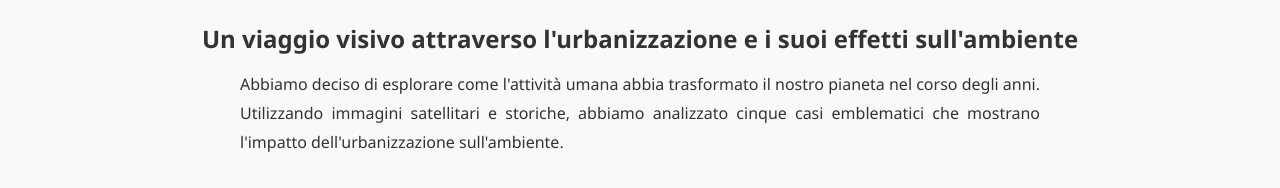
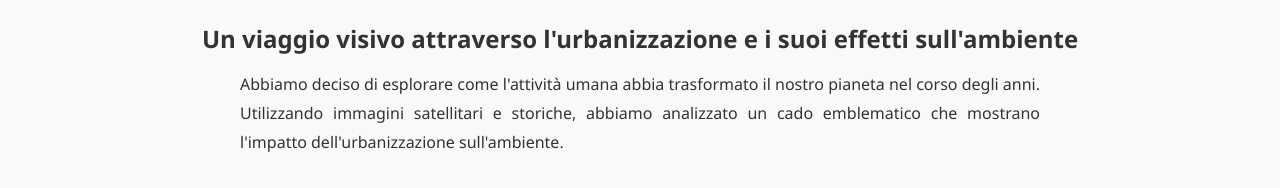
Before and after one commit to lunaticaq/lunaticaq.github.io, a plain HTML site: page index.html in a window 1280 px wide. Shown: the part 764-952 px from the top of the page. Drawn offline with Linux system fonts and the light colour scheme; files whose address does not match are found by name.

Commit message:
Update index.html

```diff
--- a/index.html
+++ b/index.html
@@ -26,7 +26,7 @@
 
     <main class="bot-section">
         <h2>Un viaggio visivo attraverso l'urbanizzazione e i suoi effetti sull'ambiente</h2>
-        <p>Abbiamo deciso di esplorare come l'attività umana abbia trasformato il nostro pianeta nel corso degli anni. Utilizzando immagini satellitari e storiche, abbiamo analizzato cinque casi emblematici che mostrano l'impatto dell'urbanizzazione sull'ambiente.</p>
+        <p>Abbiamo deciso di esplorare come l'attività umana abbia trasformato il nostro pianeta nel corso degli anni. Utilizzando immagini satellitari e storiche, abbiamo analizzato un cado emblematico che mostrano l'impatto dell'urbanizzazione sull'ambiente.</p>
 
         <article>
             <h2>Il Polmone Verde della Terra</h2>
```
